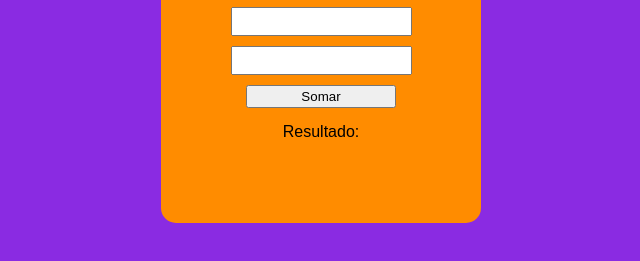
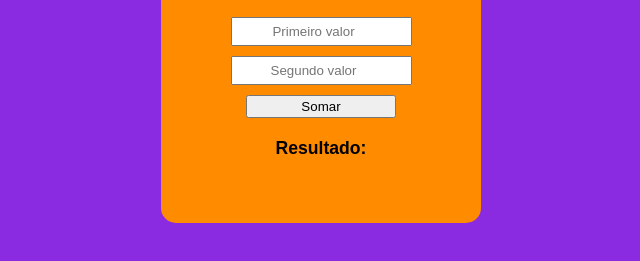
Before and after one commit to Victtor-Lima/calculadora, a plain HTML site: page calc.html/index.html in a window 1280 px wide. Shown: the part 337-598 px from the top of the page, without its empty margins (319-959 px from the left). Drawn offline with Linux system fonts and the light colour scheme.

Commit message:
atualização

```diff
--- a/calc.html/estilos/mobile.css
+++ b/calc.html/estilos/mobile.css
@@ -38,6 +38,7 @@ section > h1 {
 
 section > p {
     text-align: center;
+    margin-bottom: 20px;
 }
 
 section > input {
@@ -57,7 +58,17 @@ section > input.soma {
     height: 23px;
 }
 
+section > div {
+    display: block;
+    margin: auto;
+}
+
 div#res {
-    text-align: center;
-    margin-top: 15px;
+    display: flex;
+    align-items: center;
+    justify-content: center;
+    font-weight: bolder;
+    font-size: 1.1em;
+    margin-top: 20px;
+    border-radius: 5px;
 }
--- a/calc.html/index.html
+++ b/calc.html/index.html
@@ -11,8 +11,8 @@
         <section>
             <h1>Calculadora</h1>
             <p>Preencha os campos abaixo e receber seu resultado!</p>
-            <input class="num" type="number" name="tn1" id="tn1">
-            <input class="num" type="number" name="tn2" id="tn2">
+            <input class="num" type="number" name="tn1" id="tn1" placeholder="Primeiro valor">
+            <input class="num" type="number" name="tn2" id="tn2" placeholder="Segundo valor">
             <input class="soma" type="button" value="Somar" onclick="somar()">
             <div id="res">Resultado:</div>
         </section>
@@ -26,6 +26,8 @@
             var n2 = Number(tn2.value)
             var s = n1 + n2
             res.innerHTML = `A soma entre ${n1} e ${n2} é igual a ${s}.`
+            res.style.background = "blueviolet"
+            res.style.color = "white"
         }
     </script>
 </body>
```
